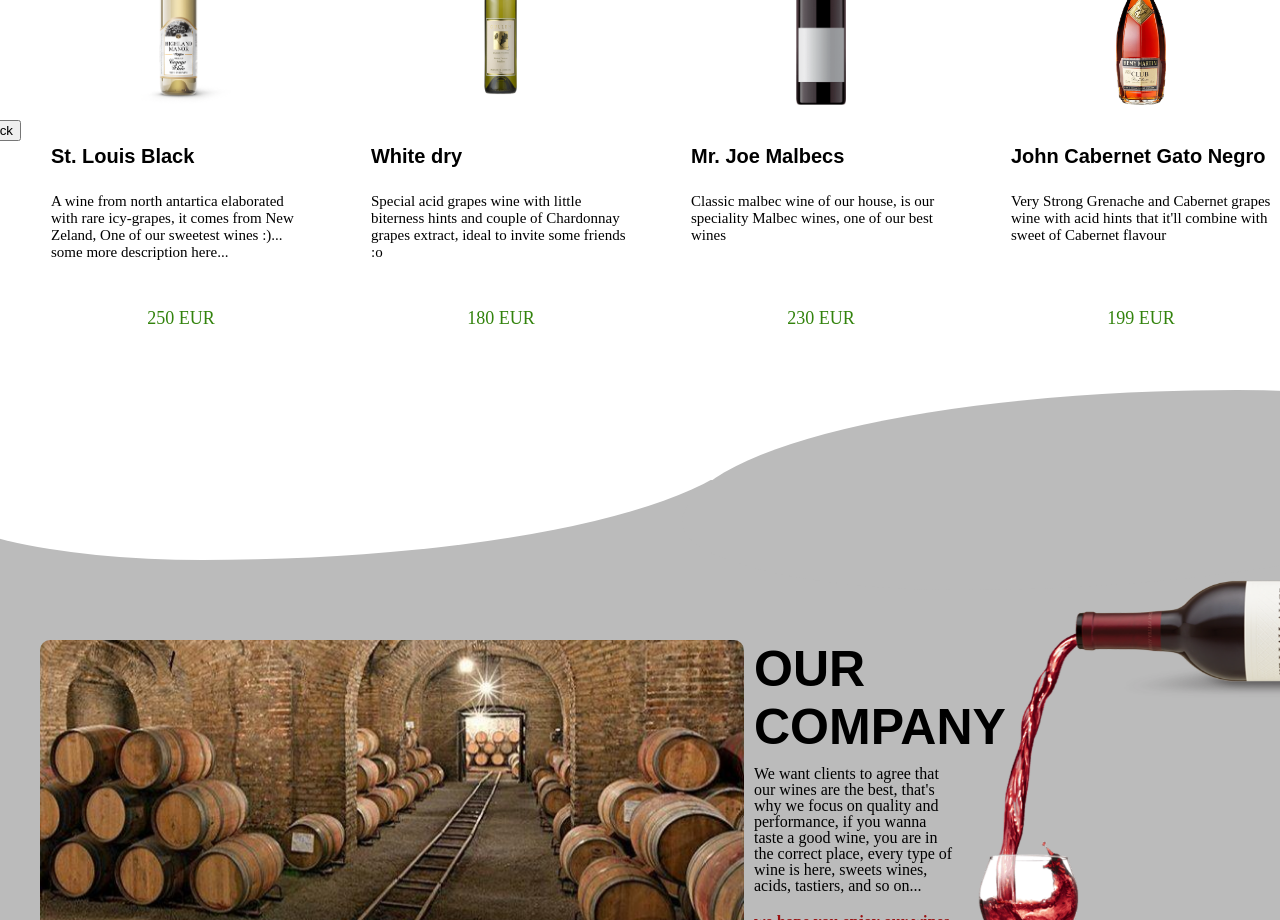
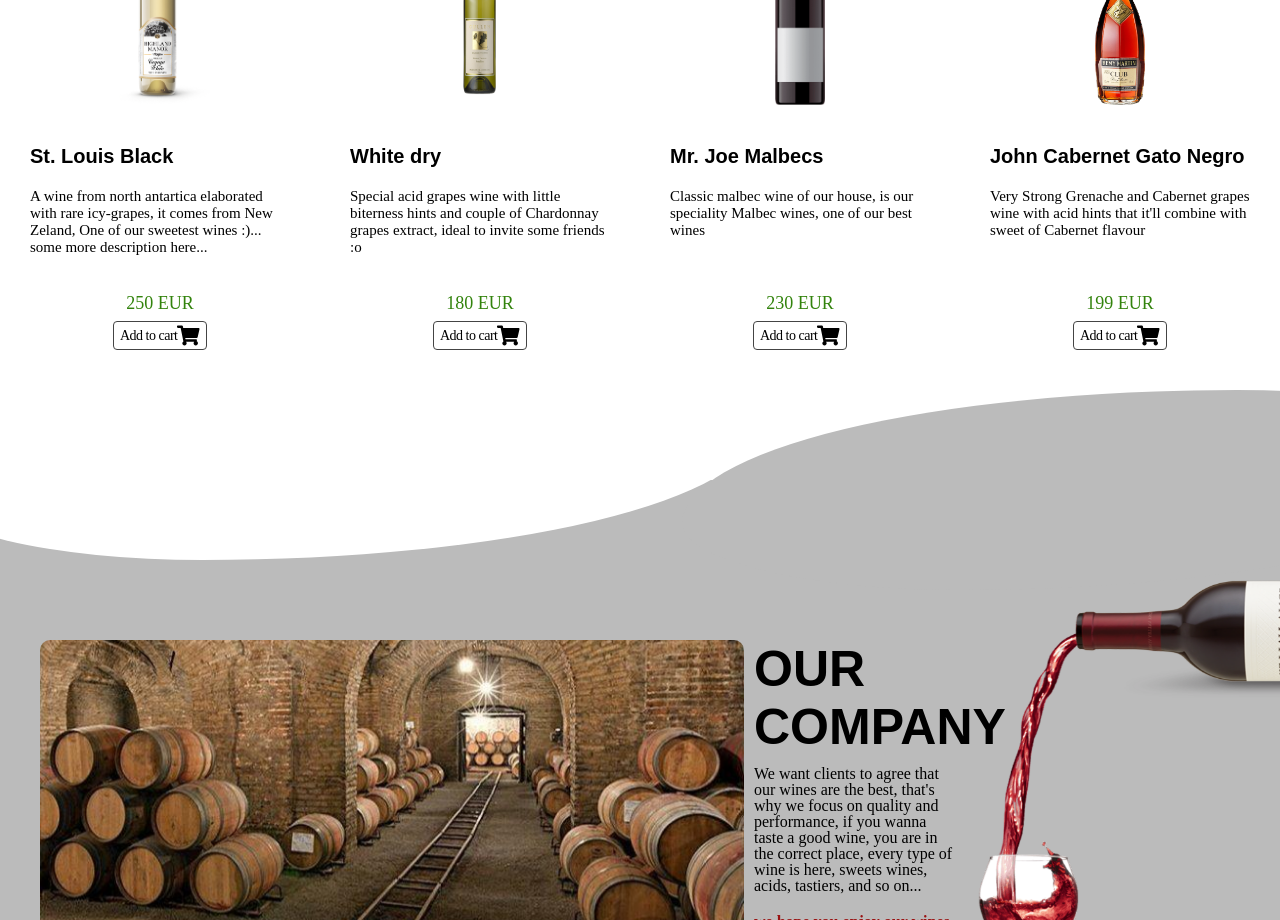
Before and after one commit to Andres191200/heavenGrapes, a React (Create React App) app: page / in a window 1280 px wide. Shown: the part 1000-1920 px from the top of the page. Built offline with nearby package versions, Linux system fonts and the light colour scheme; a web font is replaced by a local one.

Commit message:
hotfix overflow in about us view and refactor

```diff
--- a/src/components/Card.jsx
+++ b/src/components/Card.jsx
@@ -1,5 +1,9 @@
 import React from 'react';
 import ReactDOM from 'react-dom';
+
+import { FontAwesomeIcon } from '@fortawesome/react-fontawesome';
+
+import {faShoppingCart} from '@fortawesome/free-solid-svg-icons';
 
 
 import '../styles/card.css';
@@ -16,6 +20,8 @@ const Card = (props) =>{
 			<div className="price-container">
 				<h1 className="price">{props.price}</h1>
 			</div>
+
+			<button className="add-to-cart-button">Add to cart<FontAwesomeIcon icon={faShoppingCart}/></button>
 		</div>
 	)
 }
--- a/src/components/productSection.jsx
+++ b/src/components/productSection.jsx
@@ -36,7 +36,6 @@ const ProductSection = (props) =>{
 				<div className="some-wines-text">
 					<h1>Our catalog</h1>
 				</div>
-				<button onClick={scrollDiv}>click</button>
 				{
 					cards.map((card,index) =>
 					<a href={"/product/" + index}>
--- a/src/styles/aboutUs.css
+++ b/src/styles/aboutUs.css
@@ -62,7 +62,7 @@ table {
     position: relative;
     display: block;
     width: calc(186% + 1.3px);
-    height: 223px;
+    height: 300px;
 }
 .custom-shape-divider-bottom-1635720974 .shape-fill {
     fill: #999;
@@ -71,8 +71,8 @@ table {
 	display: flex;
 	background: #FFF;
 	overflow: hidden;
-	width: 100vw;
-	height: 580px;
+	width: 100%;
+	height: 500px;
 }
 .about-info-container{
 	display: flex;
--- a/src/styles/card.css
+++ b/src/styles/card.css
@@ -74,7 +74,7 @@ table {
 
 .card p{
 	font: 15px century gothic;
-	margin: 0 20px 50px 20px;
+	margin: 0 20px 40px 20px;
 	min-height: 65px;
 }
 
@@ -101,3 +101,20 @@ table {
 	color: #000 !important;
 	font: bold 20px arial !important;
   }
+
+.add-to-cart-button{
+	display: flex;
+	align-items: center;
+	border: 1px solid #444;
+	font: 14px century gothic;
+	margin-bottom: 5px;
+	cursor: pointer;
+	letter-spacing: -.5px;
+	border-radius: 4px;
+	background: transparent;
+}
+
+.add-to-cart-button > *{
+	font-size: 20px;
+	height: 25px;
+}
```
